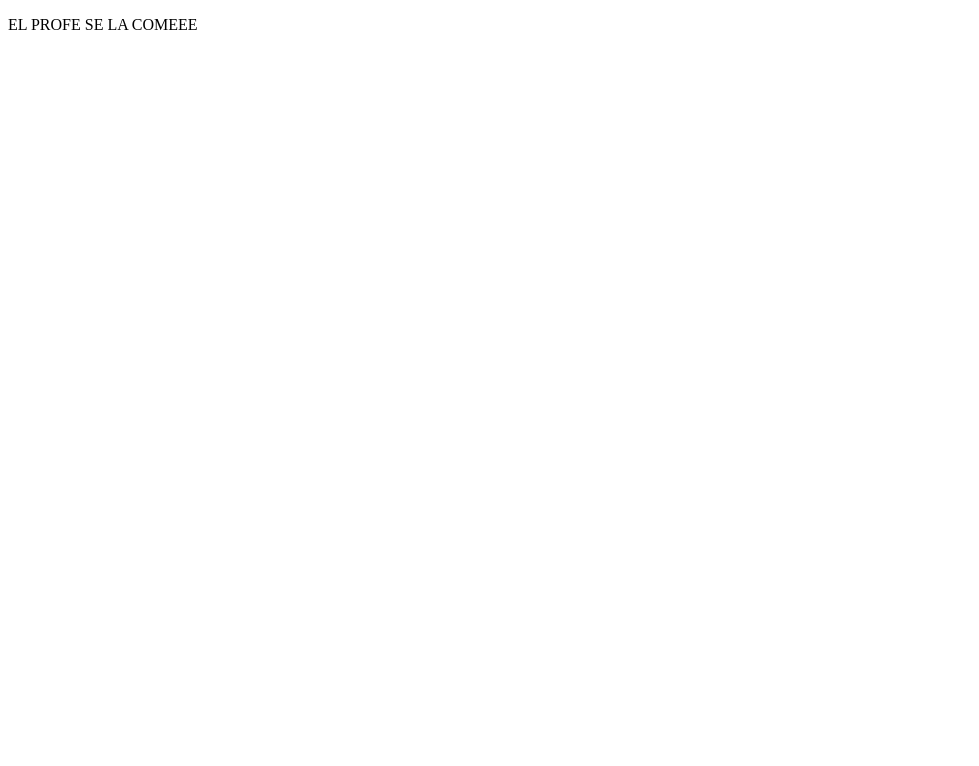
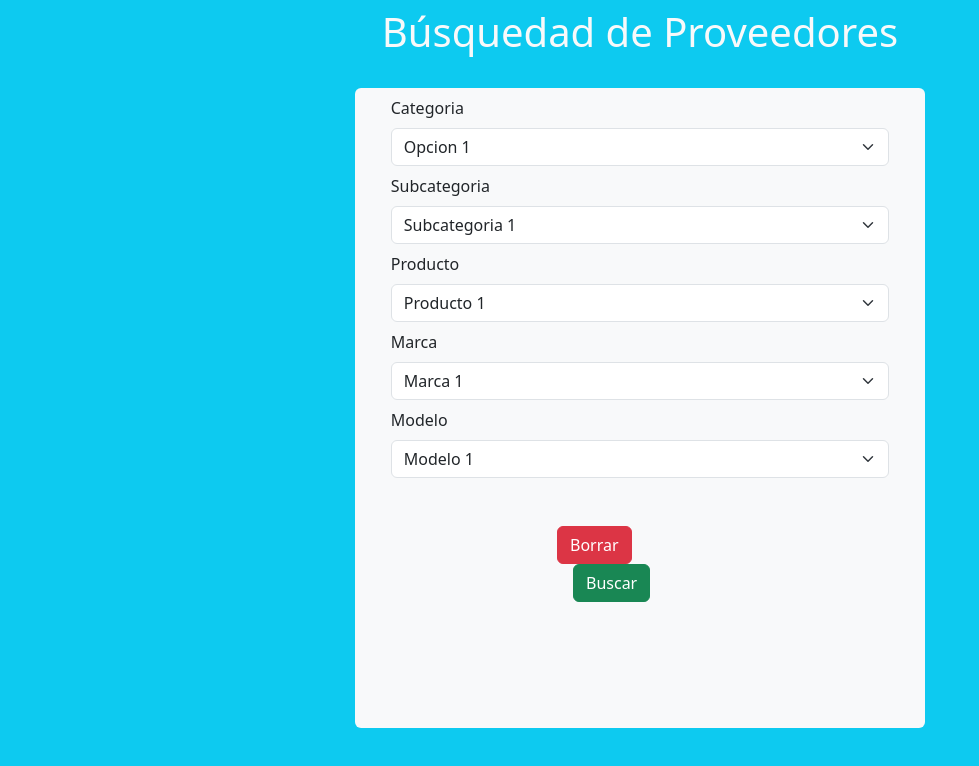
Before and after one commit to OctavioThomsen/DDS_GetProvider, an Angular app: page / in a window 1280 px wide. Shown: the top 766 px of the page, without its empty margins (0-979 px from the left). Built offline with nearby package versions, Linux system fonts and the light colour scheme.

Commit message:
subida de template

```diff
--- a/src/app/app.component.html
+++ b/src/app/app.component.html
@@ -1,2 +1 @@
-<app-pagina-principal>
-</app-pagina-principal>
+<app-main></app-main>
--- a/src/app/app.module.ts
+++ b/src/app/app.module.ts
@@ -4,6 +4,7 @@ import { BrowserModule } from '@angular/platform-browser';
 import { AppRoutingModule } from './app-routing.module';
 import { AppComponent } from './app.component';
 import { PaginaPrincipalComponent } from './components/pagina-principal/pagina-principal.component';
+import { MainModule } from './main/main.module';
 
 @NgModule({
   declarations: [
@@ -12,7 +13,8 @@ import { PaginaPrincipalComponent } from './components/pagina-principal/pagina-p
   ],
   imports: [
     BrowserModule,
-    AppRoutingModule
+    AppRoutingModule,
+    MainModule
   ],
   providers: [],
   bootstrap: [AppComponent]
--- /dev/null
+++ b/src/app/main/components/formulario/formulario.component.html
@@ -0,0 +1,38 @@
+<div>
+    <div class="row justify-content-center">
+        <div class="col-11 mt-2">
+            <label for="" class="form-label">Categoria</label>
+            <select name="" id="" class="form-select">
+                <option selected>Opcion 1</option>
+            </select>
+        </div>
+        <div class="col-11 mt-2">
+            <label for="" class="form-label">Subcategoria</label>
+            <select name="" id="" class="form-select">
+                <option selected>Subcategoria 1</option>
+            </select>
+        </div>
+        <div class="col-11 mt-2">
+            <label for="" class="form-label">Producto</label>
+            <select name="" id="" class="form-select">
+                <option selected>Producto 1</option>
+            </select>
+        </div>
+        <div class="col-11 mt-2">
+            <label for="" class="form-label">Marca</label>
+            <select name="" id="" class="form-select">
+                <option selected>Marca 1</option>
+            </select>
+        </div>
+        <div class="col-11 mt-2">
+            <label for="" class="form-label">Modelo</label>
+            <select name="" id="" class="form-select">
+                <option value="3">Modelo 1</option>
+            </select>
+        </div>
+        <div class="col-4 mt-5">
+            <button class="btn btn-danger">Borrar</button>
+            <button class="btn btn-success ms-3">Buscar</button>
+        </div>
+    </div>
+</div>
--- /dev/null
+++ b/src/app/main/page/main-page.component.html
@@ -0,0 +1,10 @@
+<div class="bg-info" style="height:100vh;width:100%">
+    <div class="container">
+        <div class="row justify-content-center">
+            <h1 class="text-center mt-2 text-light">Búsquedad de Proveedores</h1>
+            <div class="col-6 bg-light mt-4 rounded" style="height:80vh;">
+                <app-formulario></app-formulario>
+            </div>
+        </div>
+    </div>
+</div>
--- a/src/index.html
+++ b/src/index.html
@@ -6,8 +6,12 @@
   <base href="/">
   <meta name="viewport" content="width=device-width, initial-scale=1">
   <link rel="icon" type="image/x-icon" href="favicon.ico">
+  <link href="https://cdn.jsdelivr.net/npm/bootstrap@5.3.2/dist/css/bootstrap.min.css" rel="stylesheet" integrity="sha384-T3c6CoIi6uLrA9TneNEoa7RxnatzjcDSCmG1MXxSR1GAsXEV/Dwwykc2MPK8M2HN" crossorigin="anonymous">
+  <script src="https://cdn.jsdelivr.net/npm/bootstrap@5.3.2/dist/js/bootstrap.bundle.min.js" integrity="sha384-C6RzsynM9kWDrMNeT87bh95OGNyZPhcTNXj1NW7RuBCsyN/o0jlpcV8Qyq46cDfL" crossorigin="anonymous"></script>
 </head>
 <body>
   <app-root></app-root>
+  <script src="https://cdn.jsdelivr.net/npm/@popperjs/core@2.11.8/dist/umd/popper.min.js" integrity="sha384-I7E8VVD/ismYTF4hNIPjVp/Zjvgyol6VFvRkX/vR+Vc4jQkC+hVqc2pM8ODewa9r" crossorigin="anonymous"></script>
+  <script src="https://cdn.jsdelivr.net/npm/bootstrap@5.3.2/dist/js/bootstrap.min.js" integrity="sha384-BBtl+eGJRgqQAUMxJ7pMwbEyER4l1g+O15P+16Ep7Q9Q+zqX6gSbd85u4mG4QzX+" crossorigin="anonymous"></script>
 </body>
 </html>
```
Also changed, not shown: src/app/main/components/formulario/formulario.component.ts (added, +10 -0 lines), src/app/main/main.module.ts (+7 -2 lines), src/app/main/page/main-page.component.ts (added, +10 -0 lines), src/app/main/components/formulario/formulario.component.css (added), 1 other file (tests, documents, lock files or other folders).
